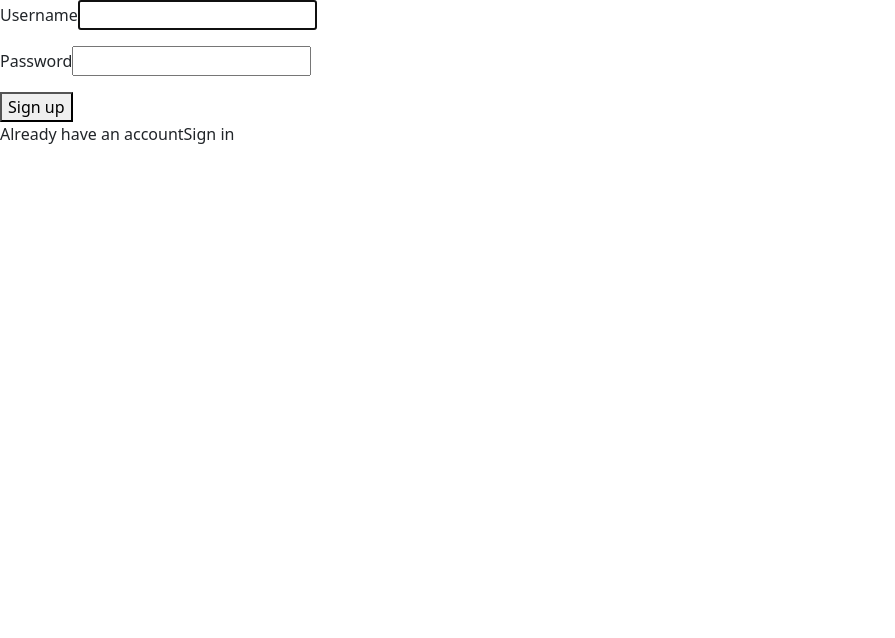
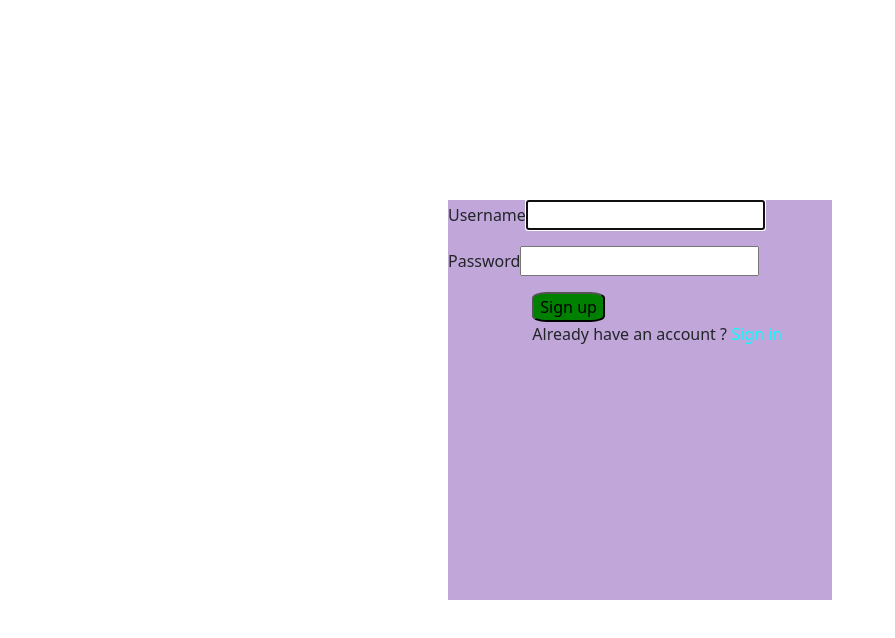
Before and after one commit to arunkumar27-ank-tech/JikanAnimeAPI, a React (Create React App) app: page /NarutoMovie in a window 1280 px wide. Shown: the top 638 px of the page, without its empty margins (0-895 px from the left). Built offline with nearby package versions, Linux system fonts and the light colour scheme; no server answers.

Commit message:
loginform

```diff
--- a/src/App.css
+++ b/src/App.css
@@ -1,3 +1,16 @@
 .containerh{
     background-color: rgb(118, 118, 214);
 }
+.loginContainer{
+    position: absolute;
+    top:50%;
+    left:50%;
+    transform: translate(-50%, -50%);
+    background-color: rgb(193, 166, 218);
+    width: 30%;
+    height: 50%;
+}
+.btnContainer{
+    position: absolute;
+    right: 50px;
+}
--- a/src/auth/Login.js
+++ b/src/auth/Login.js
@@ -18,13 +18,13 @@ const Login = (props) => {
                 <div className="btnContainer">
                     {hasaccount?(
                         <>
-                        <button onClick={handleLogin}>Sign in</button>
-                        <p>Don't have an account?<span onClick={()=>sethasaccount(!hasaccount)}>Sign up</span></p>
+                        <button style={{backgroundColor:'green', borderRadius:'20%'}} onClick={handleLogin}>Sign in</button>
+                        <p>Don't have an account?<span style={{color:'cyan'}} onClick={()=>sethasaccount(!hasaccount)}> Sign up</span></p>
                         </>
                     ):(
                         <>
-                        <button onClick={handleSignUp}>Sign up</button>
-                        <p>Already have an account<span onClick={()=>sethasaccount(!hasaccount)}>Sign in</span></p>
+                        <button style={{backgroundColor:'green', borderRadius:'20%'}} onClick={handleSignUp}>Sign up</button>
+                        <p>Already have an account ?<span style={{color:'cyan'}} onClick={()=>sethasaccount(!hasaccount)}> Sign in</span></p>
                         </>
 
                     )}
```
